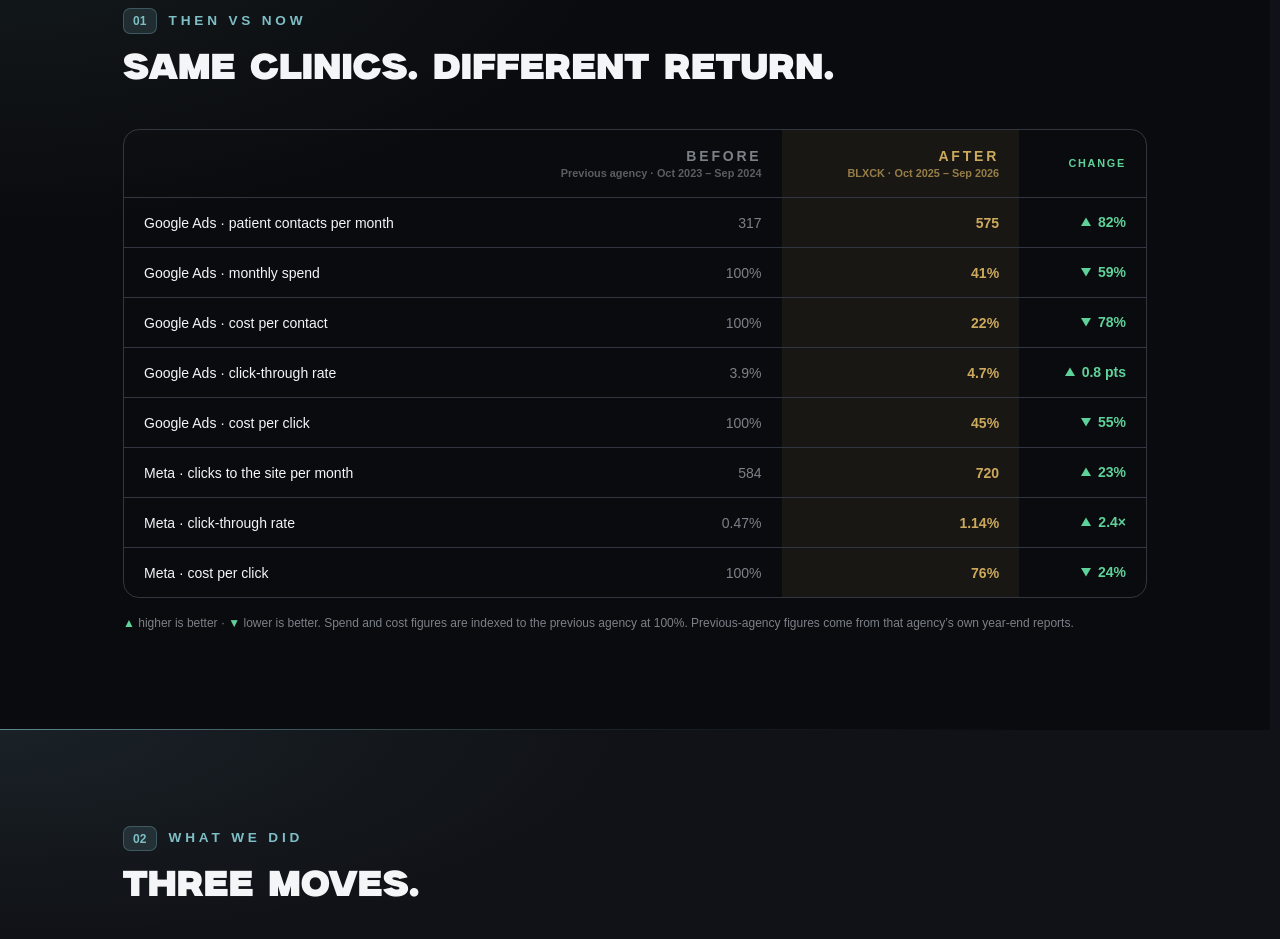
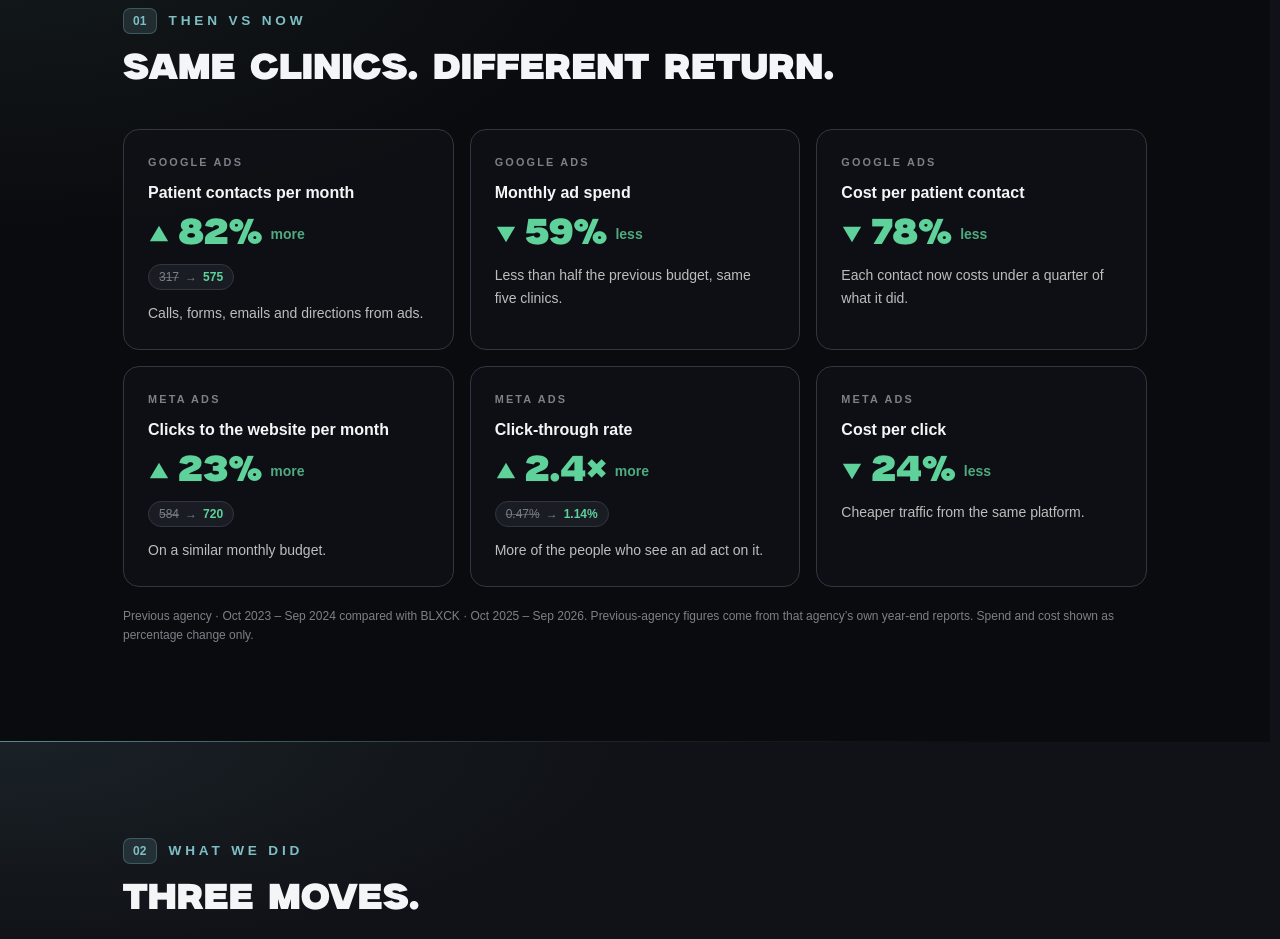
Before and after one commit to brennaMacQuarrie/blxck-marketing-site, a Next.js app: page /optometrists-case-study in a window 1280 px wide. Shown: the part 1100-2039 px from the top of the page. Built offline with nearby package versions, Linux system fonts and the light colour scheme; no server answers.

Commit message:
Case study: then-vs-now as boxed stats instead of an indexed table
Six cards grouped by channel, each with a plain-English change, green
trend mark, and before → after where no dollars are involved.

Co-Authored-By: Claude Fable 5.1 <noreply@anthropic.com>

```diff
--- a/src/app/optometrists-case-study/page.tsx
+++ b/src/app/optometrists-case-study/page.tsx
@@ -132,41 +132,31 @@ export default function OptometristsCaseStudy() {
       >
         <div className="mx-auto max-w-6xl px-(--spacing-gutter)">
           <SectionHeader n={1} label="Then vs now" title="Same clinics. Different return." />
-          <Reveal className="mt-10 overflow-x-auto rounded-2xl border border-white/[0.08]">
-            <table className="w-full min-w-[560px] text-sm">
-              <thead>
-                <tr className="text-left text-[0.68rem] uppercase tracking-[0.16em] text-lo">
-                  <th className="px-5 py-4 font-semibold"></th>
-                  <th className="px-5 py-4 text-right font-semibold text-lo">
-                    <span className="text-sm tracking-[0.2em]">{compare.thenLabel}</span>
-                    <span className="block normal-case tracking-normal text-lo/70">{compare.thenPeriod}</span>
-                  </th>
-                  <th className="bg-gold/[0.08] px-5 py-4 text-right font-semibold text-gold">
-                    <span className="text-sm tracking-[0.2em]">{compare.nowLabel}</span>
-                    <span className="block normal-case tracking-normal text-gold/70">{compare.nowPeriod}</span>
-                  </th>
-                  <th className="px-5 py-4 text-right font-semibold text-good">Change</th>
-                </tr>
-              </thead>
-              <tbody className="tabular-nums">
-                {compare.rows.map((r) => (
-                  <tr key={r.k} className="border-t border-white/[0.08]">
-                    <td className="px-5 py-3.5 text-hi">{r.k}</td>
-                    <td className="px-5 py-3.5 text-right text-lo">{r.then}</td>
-                    <td className="bg-gold/[0.08] px-5 py-3.5 text-right font-semibold text-gold">{r.now}</td>
-                    <td className="px-5 py-3.5 text-right font-semibold text-good">
-                      <span className="inline-flex items-center gap-1.5">
-                        <TrendMark trend={r.trend} />
-                        {r.delta}
-                      </span>
-                    </td>
-                  </tr>
-                ))}
-              </tbody>
-            </table>
-          </Reveal>
-          <p className="mt-4 text-xs leading-relaxed text-lo">
-            <span className="text-good">▲</span> higher is better · <span className="text-good">▼</span> lower is better. Spend and cost figures are indexed to the previous agency at 100%. Previous-agency figures come from that agency&rsquo;s own year-end reports.
+          <RevealGroup className="mt-10 grid gap-4 sm:grid-cols-2 lg:grid-cols-3">
+            {compare.boxes.map((b) => (
+              <RevealItem key={`${b.channel}-${b.label}`} className="h-full">
+                <div className="flex h-full flex-col gap-3 rounded-2xl border border-white/[0.08] bg-ink/70 p-6">
+                  <span className="text-[0.68rem] font-semibold uppercase tracking-[0.2em] text-lo">{b.channel}</span>
+                  <span className="text-base font-semibold leading-snug text-hi">{b.label}</span>
+                  <span className="flex items-center gap-2 font-heading text-4xl leading-none text-good tabular-nums">
+                    <TrendMark trend={b.trend} size="lg" />
+                    {b.delta}
+                    <span className="font-body text-sm font-semibold text-good/80">{b.trend === "up" ? "more" : "less"}</span>
+                  </span>
+                  {b.from && b.to && (
+                    <span className="inline-flex w-fit items-center gap-1.5 rounded-full border border-white/[0.1] bg-carbon px-2.5 py-1 text-xs tabular-nums">
+                      <span className="text-lo line-through decoration-lo/60">{b.from}</span>
+                      <span className="text-lo" aria-hidden>→</span>
+                      <span className="font-semibold text-good">{b.to}</span>
+                    </span>
+                  )}
+                  <span className="text-sm leading-relaxed text-mid">{b.detail}</span>
+                </div>
+              </RevealItem>
+            ))}
+          </RevealGroup>
+          <p className="mt-5 text-xs leading-relaxed text-lo">
+            <span className="text-lo">{compare.thenPeriod}</span> compared with <span className="text-lo">{compare.nowPeriod}</span>. Previous-agency figures come from that agency&rsquo;s own year-end reports. Spend and cost shown as percentage change only.
           </p>
         </div>
       </section>
--- a/src/lib/case-studies/optometrists.ts
+++ b/src/lib/case-studies/optometrists.ts
@@ -66,20 +66,16 @@ export const headline: {
  * Jan 2025 – Sep 2026 (Meta). All per-month or rate figures.
  */
 export const compare = {
-  thenLabel: "Before",
   thenPeriod: "Previous agency · Oct 2023 – Sep 2024",
-  nowLabel: "After",
   nowPeriod: "BLXCK · Oct 2025 – Sep 2026",
-  rows: [
-    { k: "Google Ads · patient contacts per month", then: "317", now: "575", delta: "82%", trend: "up" },
-    { k: "Google Ads · monthly spend", then: "100%", now: "41%", delta: "59%", trend: "down" },
-    { k: "Google Ads · cost per contact", then: "100%", now: "22%", delta: "78%", trend: "down" },
-    { k: "Google Ads · click-through rate", then: "3.9%", now: "4.7%", delta: "0.8 pts", trend: "up" },
-    { k: "Google Ads · cost per click", then: "100%", now: "45%", delta: "55%", trend: "down" },
-    { k: "Meta · clicks to the site per month", then: "584", now: "720", delta: "23%", trend: "up" },
-    { k: "Meta · click-through rate", then: "0.47%", now: "1.14%", delta: "2.4×", trend: "up" },
-    { k: "Meta · cost per click", then: "100%", now: "76%", delta: "24%", trend: "down" },
-  ] as { k: string; then: string; now: string; delta: string; trend: Trend }[],
+  boxes: [
+    { channel: "Google Ads", label: "Patient contacts per month", delta: "82%", trend: "up", from: "317", to: "575", detail: "Calls, forms, emails and directions from ads." },
+    { channel: "Google Ads", label: "Monthly ad spend", delta: "59%", trend: "down", detail: "Less than half the previous budget, same five clinics." },
+    { channel: "Google Ads", label: "Cost per patient contact", delta: "78%", trend: "down", detail: "Each contact now costs under a quarter of what it did." },
+    { channel: "Meta Ads", label: "Clicks to the website per month", delta: "23%", trend: "up", from: "584", to: "720", detail: "On a similar monthly budget." },
+    { channel: "Meta Ads", label: "Click-through rate", delta: "2.4×", trend: "up", from: "0.47%", to: "1.14%", detail: "More of the people who see an ad act on it." },
+    { channel: "Meta Ads", label: "Cost per click", delta: "24%", trend: "down", detail: "Cheaper traffic from the same platform." },
+  ] as { channel: string; label: string; delta: string; trend: Trend; from?: string; to?: string; detail: string }[],
 };
 
 /** Meta Ads, Jan 2025 – Sep 2026. No lead events tracked on Meta; reach + clicks. */
```
